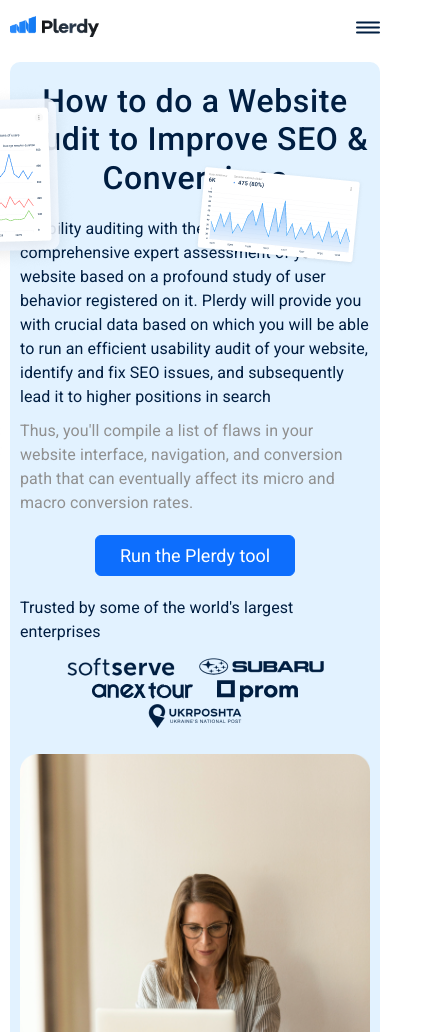
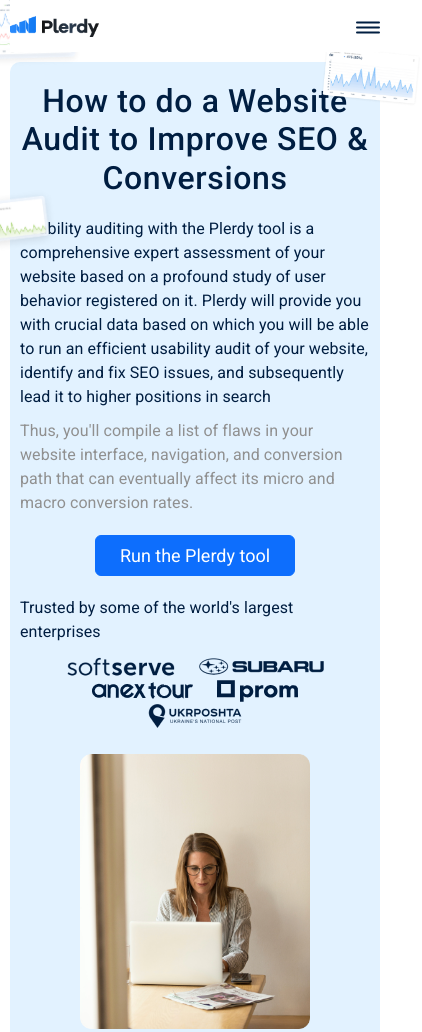
Before and after one commit to Ihor-Novakovskyi/PlerdyTask, a plain HTML site: page index.html in a window 390 px wide. Shown: the top 1032 px of the page, 422 px wide, since content can reach past the window. Drawn offline with nearby package versions, Linux system fonts and the light colour scheme.

Commit message:
fixed labels bug

```diff
--- a/main.css
+++ b/main.css
@@ -70,7 +70,6 @@ color: var(--color-main)
 margin-right: 40px;
 }
 .general-info{
-position: relative;
 padding: 53px 64px 28px 51px;
 border-radius: 10px;
 background: #e2f2ff;
@@ -92,16 +91,16 @@ animation: showElement 3s ease forwards;
     }
     }
 .image-container-1{
-    top: 22px;
-    right: 302px;
+    top: -40px;
+    left: -70px;
 }
 .image-container-2{
-    top: 280px;
-    right: 375px;
+    top: 220px;
+    left: -120px;
 }
 .image-container-3{
-    top: 101px;
-    right: 15px;
+    top: 45px;
+    right: -54px;
 
 }
 
@@ -148,6 +147,7 @@ margin-bottom: 10px;
 margin-bottom: 59px;
 }
 .general-info__image{
+    position: relative;
     flex-basis: 370px;
     flex-shrink:1;
 }
@@ -514,7 +514,7 @@ margin-bottom: 20px;
     margin-bottom: 20px;
     }
 .general-info__image{
-    flex-grow:1;
+flex-basis:230px;
 }
 .slick-list{
 margin-bottom: 0px;
@@ -559,4 +559,26 @@ line-height: 13.5px;
 .burger-menu{
 display: block;
 }
+.general-info__image{
+width: 100%;
+height: auto;
 }
+.image-container-1{
+width: 107px;
+height: 82px;
+top: -20px;
+left: -23px;
+}
+.image-container-2{
+width: 100px;
+height: 50px;
+top: 187px;
+left: -40px;
+}
+.image-container-3{
+width: 102px;
+height: 55px;
+top: 45px;
+right: -32px;
+}
+}
```
